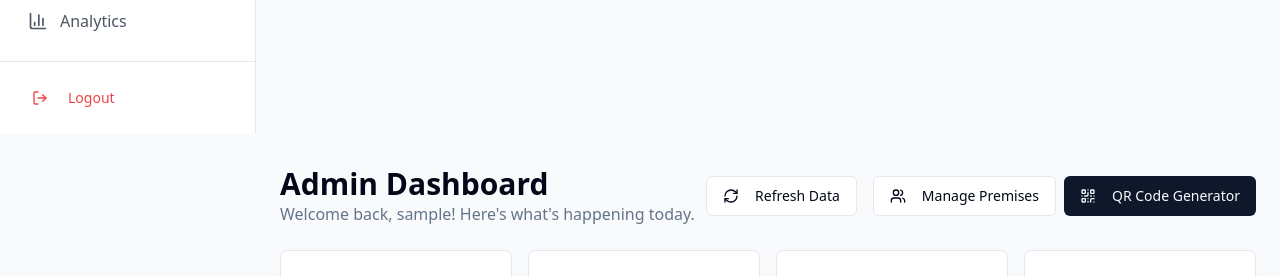
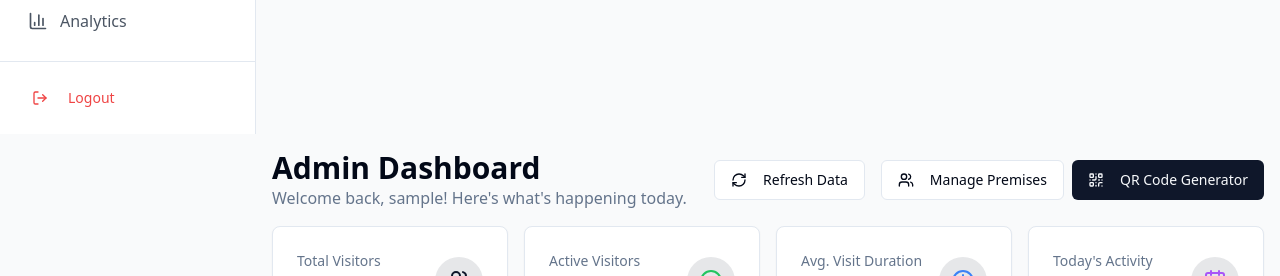
Before and after one commit to oweezie/visitor-hub, a React (Vite) app: page /dashboard in a window 1280 px wide. Shown: the part 400-676 px from the top of the page. Built offline with nearby package versions, Linux system fonts and the light colour scheme; no server answers; sample sign-in values are in the browser's storage.

Commit message:
Fix: Remove extra space on wider screens
Adjust layout to prevent extra space above the dashboard on larger screens.

```diff
--- a/src/components/layout/DashboardLayout.tsx
+++ b/src/components/layout/DashboardLayout.tsx
@@ -151,7 +151,7 @@ const DashboardLayout = ({ children }: DashboardLayoutProps) => {
 
       {/* Content */}
       <div className="lg:pl-64">
-        <main className="p-4 md:p-6 max-w-7xl mx-auto">
+        <main className="p-3 md:p-4 max-w-7xl mx-auto"> {/* Reduced padding on all screens */}
           {children}
         </main>
       </div>
--- a/src/pages/Dashboard/DashboardPage.tsx
+++ b/src/pages/Dashboard/DashboardPage.tsx
@@ -70,7 +70,7 @@ const DashboardPage = () => {
   }
 
   return (
-    <div className="space-y-6 py-2"> {/* Reduced vertical padding */}
+    <div className="space-y-4 py-0"> {/* Reduced vertical spacing */}
       {/* Dashboard Header */}
       <DashboardHeader
         username={user?.username}
--- a/src/pages/Dashboard/components/DashboardHeader.tsx
+++ b/src/pages/Dashboard/components/DashboardHeader.tsx
@@ -13,12 +13,12 @@ const DashboardHeader: React.FC<DashboardHeaderProps> = ({ username, onRefresh }
   const navigate = useNavigate();
 
   return (
-    <div className="flex flex-col md:flex-row justify-between items-start md:items-center">
+    <div className="flex flex-col md:flex-row justify-between items-start md:items-center mb-2"> {/* Added margin-bottom instead of relying on parent spacing */}
       <div>
         <h1 className="text-2xl md:text-3xl font-bold">Admin Dashboard</h1>
         <p className="text-muted-foreground">Welcome back, {username}! Here's what's happening today.</p>
       </div>
-      <div className="flex space-x-2 mt-4 md:mt-0">
+      <div className="flex space-x-2 mt-3 md:mt-0"> {/* Reduced top margin on mobile */}
         <Button
           variant="outline"
           onClick={onRefresh}
```
